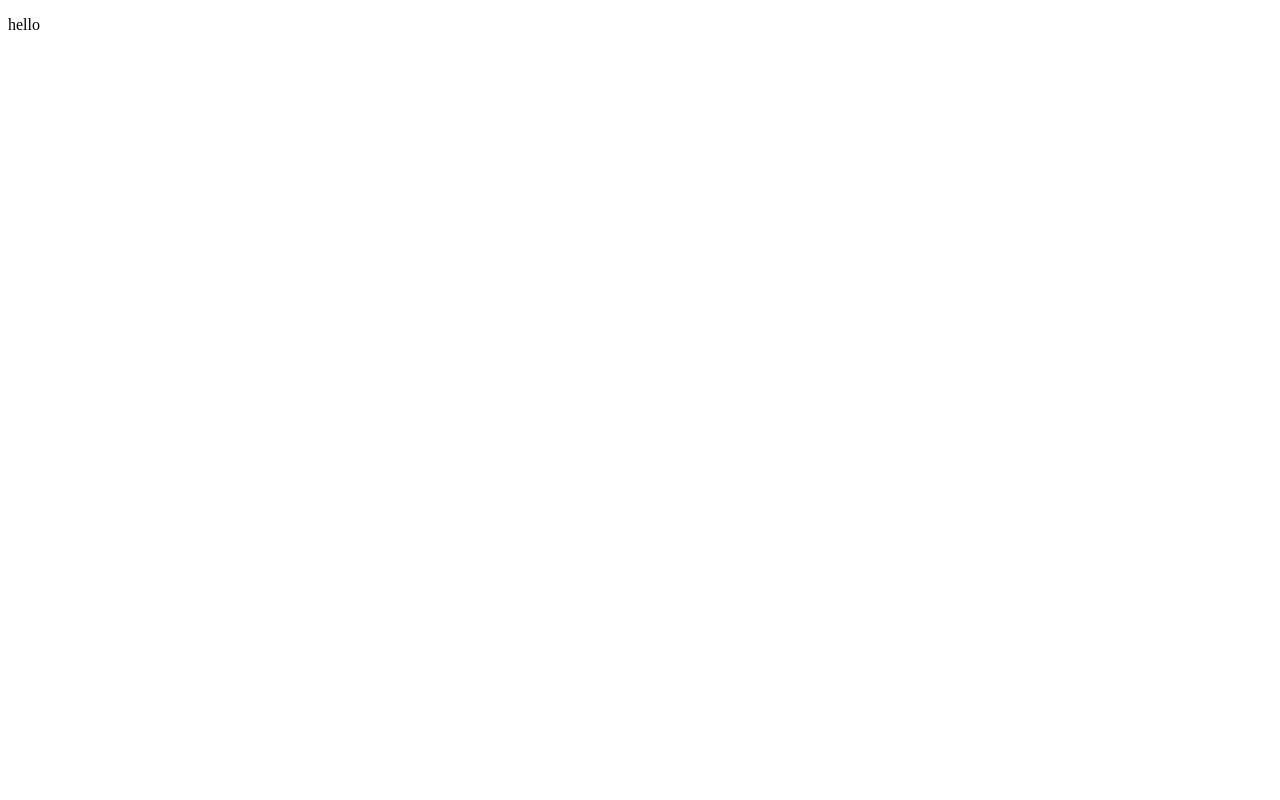
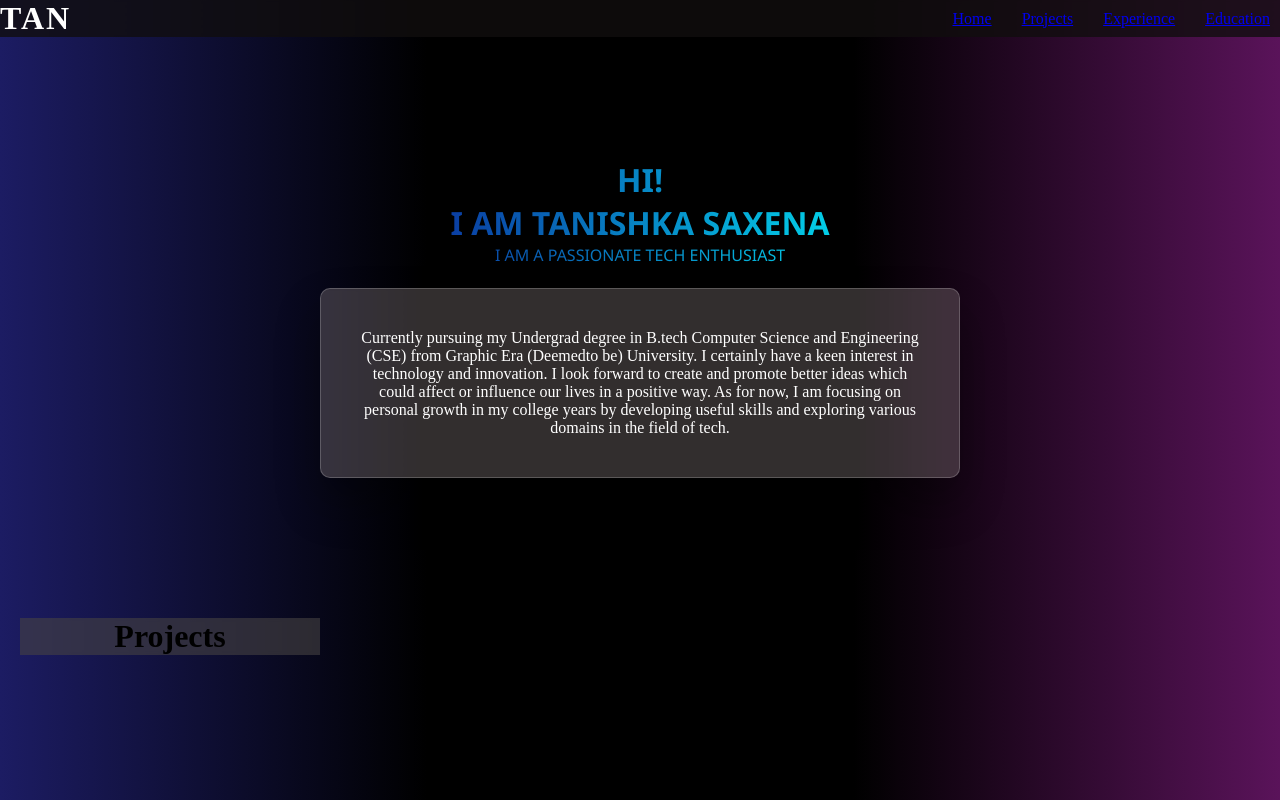
Before and after one commit to tanishkasaxena/Javascript-basics, a plain HTML site: page index.html in a window 1280 px wide. Drawn offline with Linux system fonts and the light colour scheme.

Commit message:
portfolio

```diff
--- a/index.html
+++ b/index.html
@@ -1,11 +1,48 @@
 <!DOCTYPE html>
 <html lang="en">
+
 <head>
     <meta charset="UTF-8">
     <meta name="viewport" content="width=device-width, initial-scale=1.0">
     <title>Document</title>
+    <link rel="stylesheet" href="style.css" />
 </head>
+
 <body>
-    <p>hello</p>
+    <!-- <img class="img" src = "https://images.pond5.com/grid-space-black-background-gray-footage-175245876_iconl.jpeg"> -->
+    <header>
+        <a href="#" class="logo">Tan</a>
+        <ul>
+            <li><a href="#" class="active">Home</a></li>
+            <li><a href="#">Projects</a></li>
+            <li><a href="#">Experience</a></li>
+            <li><a href="#">Education</a></li>
+        </ul>
+    </header>
+    <br>
+    <div class="intro">
+        <h1>Hi!<br> I am <b>Tanishka Saxena</b>
+        </h1>
+        <p class="text">I am a passionate tech enthusiast</p>
+        </br>
+        <div class="about">
+            <p class="intro2">Currently pursuing my Undergrad degree in B.tech Computer Science and Engineering (CSE)
+                from
+                Graphic Era (Deemedto be) University. I certainly have a keen interest in technology and innovation. I
+                look
+                forward to create and promote better ideas which could affect or influence our lives in a positive way.
+                As
+                for now, I am focusing on personal growth in my college years by developing useful skills and exploring
+                various domains in the field of tech. </p>
+        </div>
+    </div>
+
+
+
+    <div class="projects">
+        <h1>Projects</h1>
+    </div>
 </body>
+<script src="javascript.js"></script>
+
 </html>
--- a/javascript.js
+++ b/javascript.js
@@ -1 +0,0 @@
- console.log("Hello world");
--- /dev/null
+++ b/style.css
@@ -0,0 +1,110 @@
+* {
+    margin: 0;
+    padding: 0;
+}
+
+body {
+    height: 100vh;
+    background: linear-gradient(to right, rgb(28, 28, 99), black, black, rgb(90, 19, 90));
+}
+
+header {
+    position: absolute;
+    top: 0;
+    left: 0;
+    width: 100%;
+    flex-wrap: wrap;
+    display: flex;
+    justify-content: space-between;
+    align-items: center;
+    z-index: 10;
+    background-color: rgb(17, 14, 14, 0.8);
+    backdrop-filter: blur(1px);
+    text-wrap: wrap;
+    position: fixed;
+
+}
+
+header .logo {
+    color: rgb(255, 255, 255);
+    font-weight: 700;
+    text-decoration: none;
+    font-size: 2em;
+    text-transform: uppercase;
+    letter-spacing: 2px;
+}
+
+header ul {
+    display: flex;
+    justify-content: center;
+    align-items: center;
+}
+
+header ul li {
+    list-style: none;
+    margin-left: 20px;
+    margin-right: 10px;
+}
+
+
+
+.intro {
+    background: linear-gradient(to right, rgb(13, 13, 139), cyan);
+    background-clip: text;
+    -webkit-background-clip: text;
+    color: transparent;
+    font-family: 'Segoe UI', Tahoma, Geneva, Verdana, sans-serif;
+    margin-left: 50%;
+    margin-top: 300px;
+    text-align: center;
+    text-transform: uppercase;
+    z-index: 200;
+    top: 50%;
+    left: 50%;
+    transform: translate(-50%, -50%);
+
+}
+
+.about {
+
+    text-transform: none;
+    font-family: 'Times New Roman', Times, serif;
+    color: rgb(255, 255, 255);
+    background-color: rgba(167, 152, 152, 0.3);
+    backdrop-filter: blur(2px);
+    border-radius: 10px;
+    border: 1px solid rgba(255,255,255,0.2);
+    box-shadow: 0 25px 45px rgba(0, 0, 0, 0.3);
+    padding: 40px;
+}
+
+
+.img {
+    position: fixed;
+    width: 100%;
+    height: 100vh;
+    object-fit: cover;
+    z-index: 2;
+    opacity: 0.03;
+}
+
+.img2 {
+    position: fixed;
+    width: 100%;
+    height: 100vh;
+    object-fit: cover;
+    z-index: -2;
+    opacity: 1;
+
+}
+
+.projects {
+    position: relative;
+    top: -20px;
+    margin-left: 20px;
+    background-color: rgba(71, 68, 68, 0.6);
+    backdrop-filter: blur(2px);
+    border-collapse: collapse;
+    width: 300px;
+    text-align: center;
+}
```
